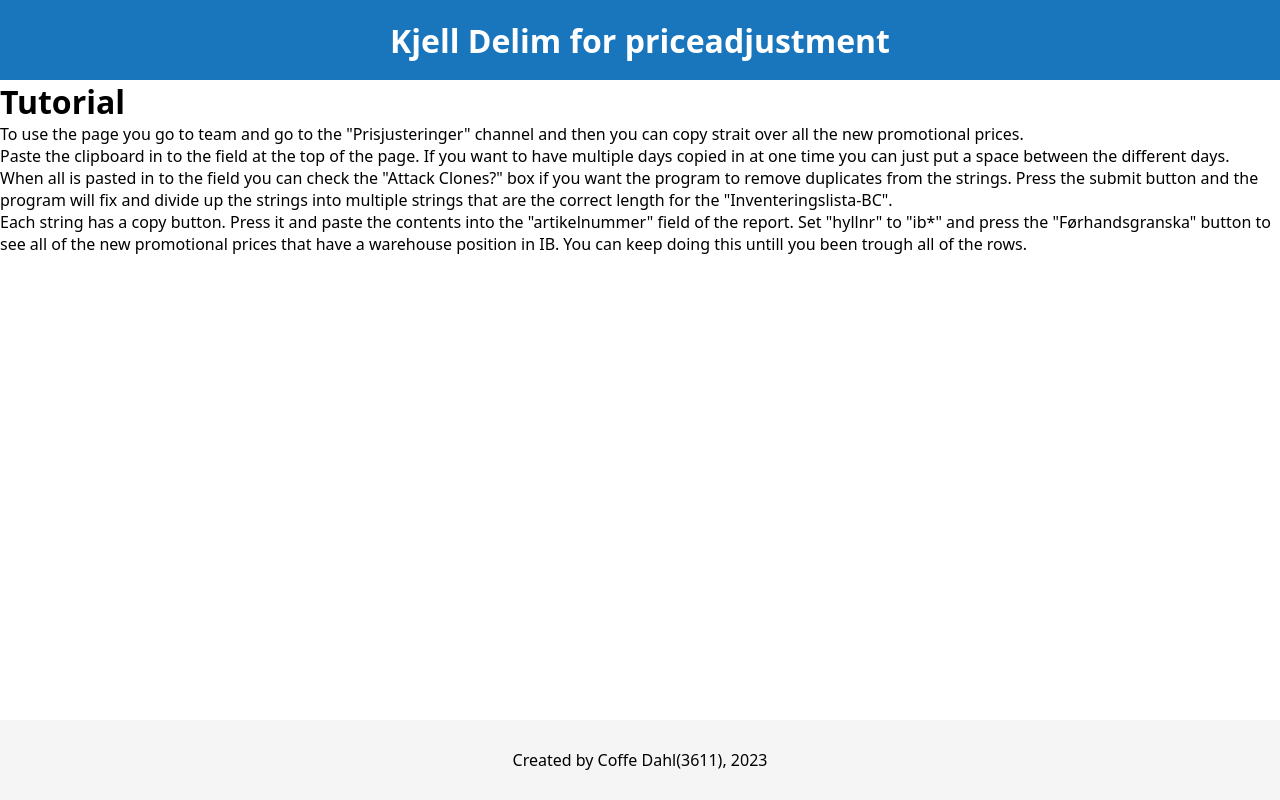
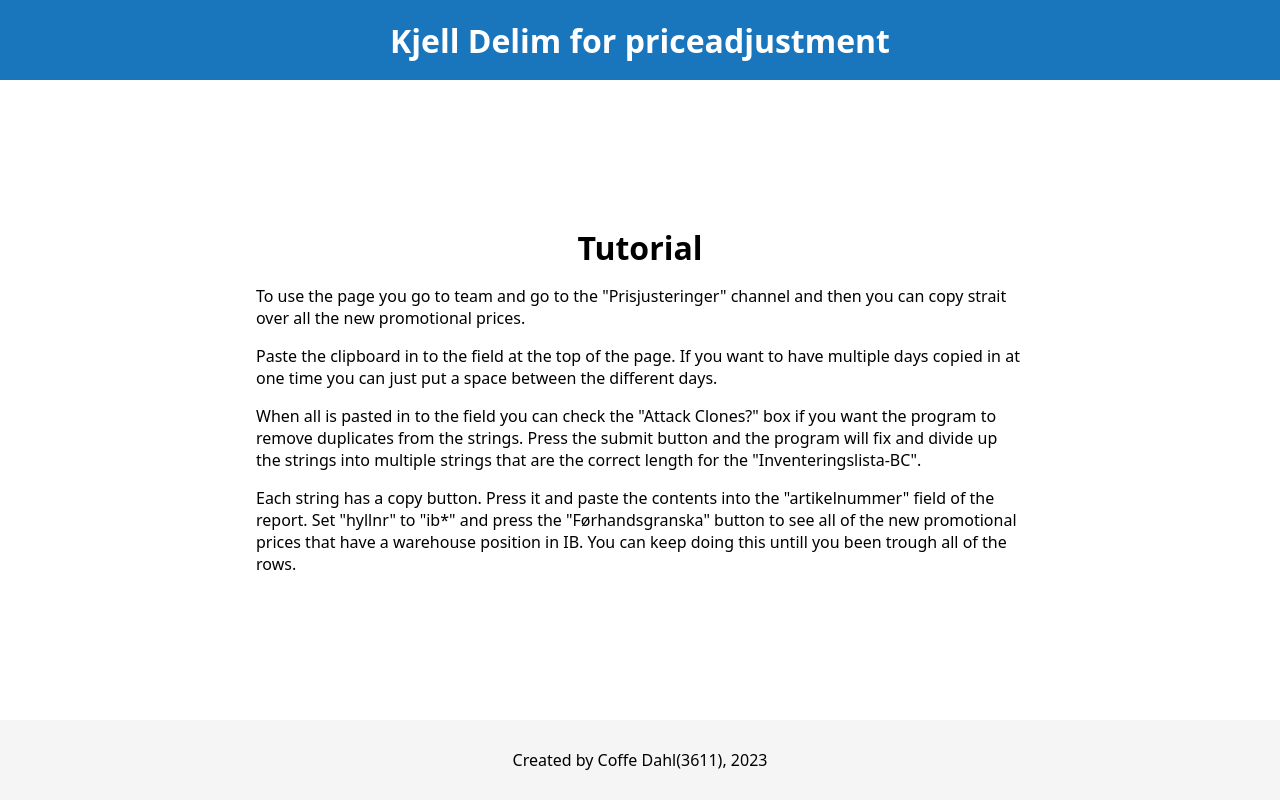
Before and after one commit to coffedahl/open-sp, a SvelteKit app in the folder frontend/: page /tutorial in a window 1280 px wide. Built offline with nearby package versions, Linux system fonts and the light colour scheme.

Commit message:
Styled the tutorial page

```diff
--- a/frontend/src/routes/tutorial/+page.svelte
+++ b/frontend/src/routes/tutorial/+page.svelte
@@ -1,27 +1,42 @@
 <div class="main">
+	<div class="article">
 		<h1>Tutorial</h1>
 		<p>
-        To use the page you go to team and go to the "Prisjusteringer" channel and then you can copy strait over all the
-        new promotional prices.
+			To use the page you go to team and go to the "Prisjusteringer" channel and then you can copy
+			strait over all the new promotional prices.
 		</p>
 		<p>
-        Paste the clipboard in to the field at the top of the page. If you want to have multiple days copied in at one
-        time you can just put a space between the different days.
+			Paste the clipboard in to the field at the top of the page. If you want to have multiple days
+			copied in at one time you can just put a space between the different days.
 		</p>
 		<p>
-        When all is pasted in to the field you can check the "Attack Clones?" box if you want the program to remove
-        duplicates from the strings.
-        Press the submit button and the program will fix and divide up the strings into multiple strings that are the
-        correct length for the "Inventeringslista-BC".
+			When all is pasted in to the field you can check the "Attack Clones?" box if you want the
+			program to remove duplicates from the strings. Press the submit button and the program will
+			fix and divide up the strings into multiple strings that are the correct length for the
+			"Inventeringslista-BC".
 		</p>
 		<p>
-        Each string has a copy button. Press it and paste the contents into the "artikelnummer" field of the report. Set
-        "hyllnr" to "ib*" and press the "Førhandsgranska" button to see all of the new
-        promotional prices that have a warehouse position in IB.
-        You can keep doing this untill you been trough all of the rows.
+			Each string has a copy button. Press it and paste the contents into the "artikelnummer" field
+			of the report. Set "hyllnr" to "ib*" and press the "Førhandsgranska" button to see all of the
+			new promotional prices that have a warehouse position in IB. You can keep doing this untill
+			you been trough all of the rows.
 		</p>
+	</div>
 </div>
 
 <style>
-
+	.main {
+		display: flex;
+		align-items: center;
+        justify-content: center;
+	}
+    .article{
+        display: flex;
+        align-items: center;
+        flex-direction: column;
+        width: 60vw;
+    }
+	p {
+		margin-top: 1em;
+	}
 </style>
```
Lines whose indentation alone changed are shown as unchanged.
